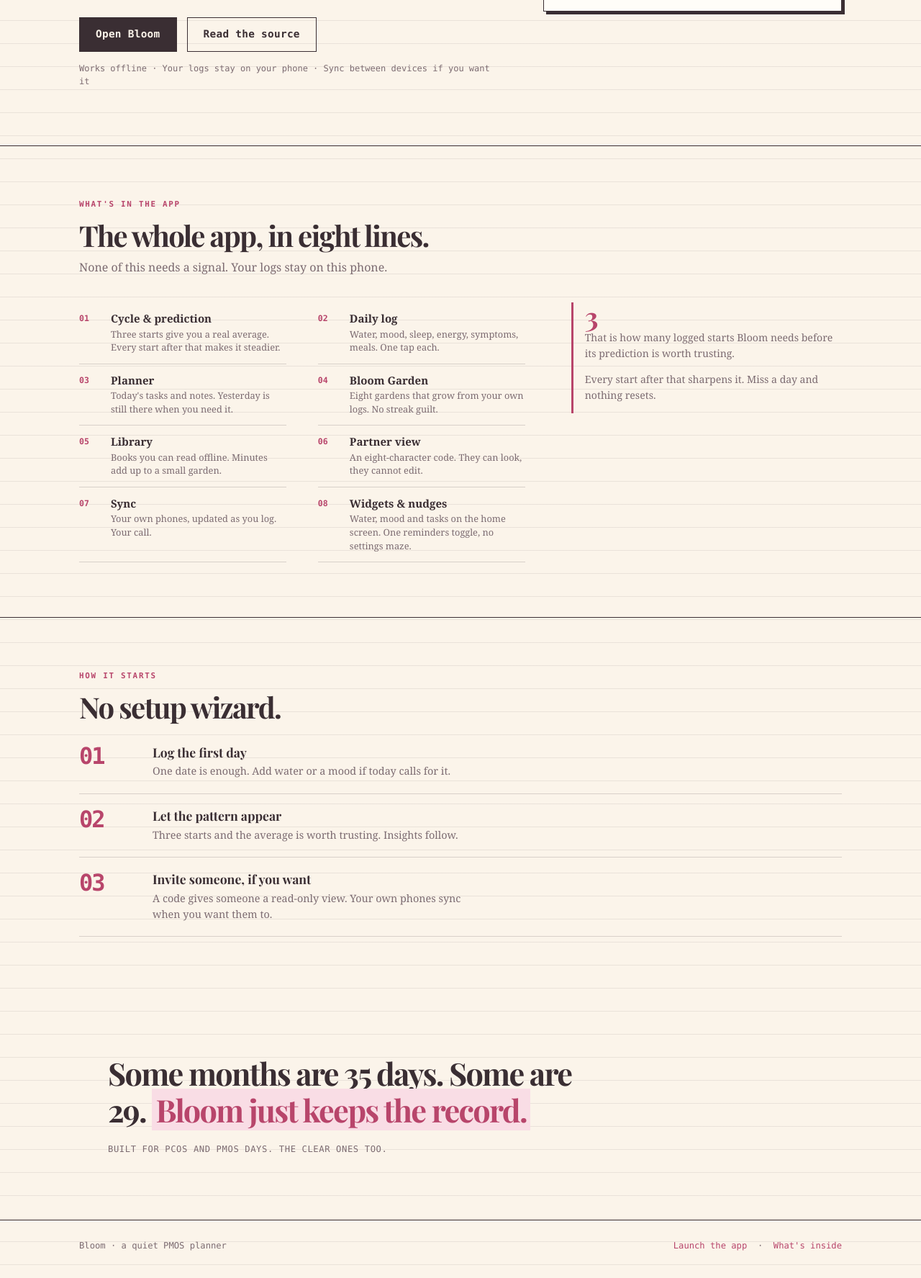
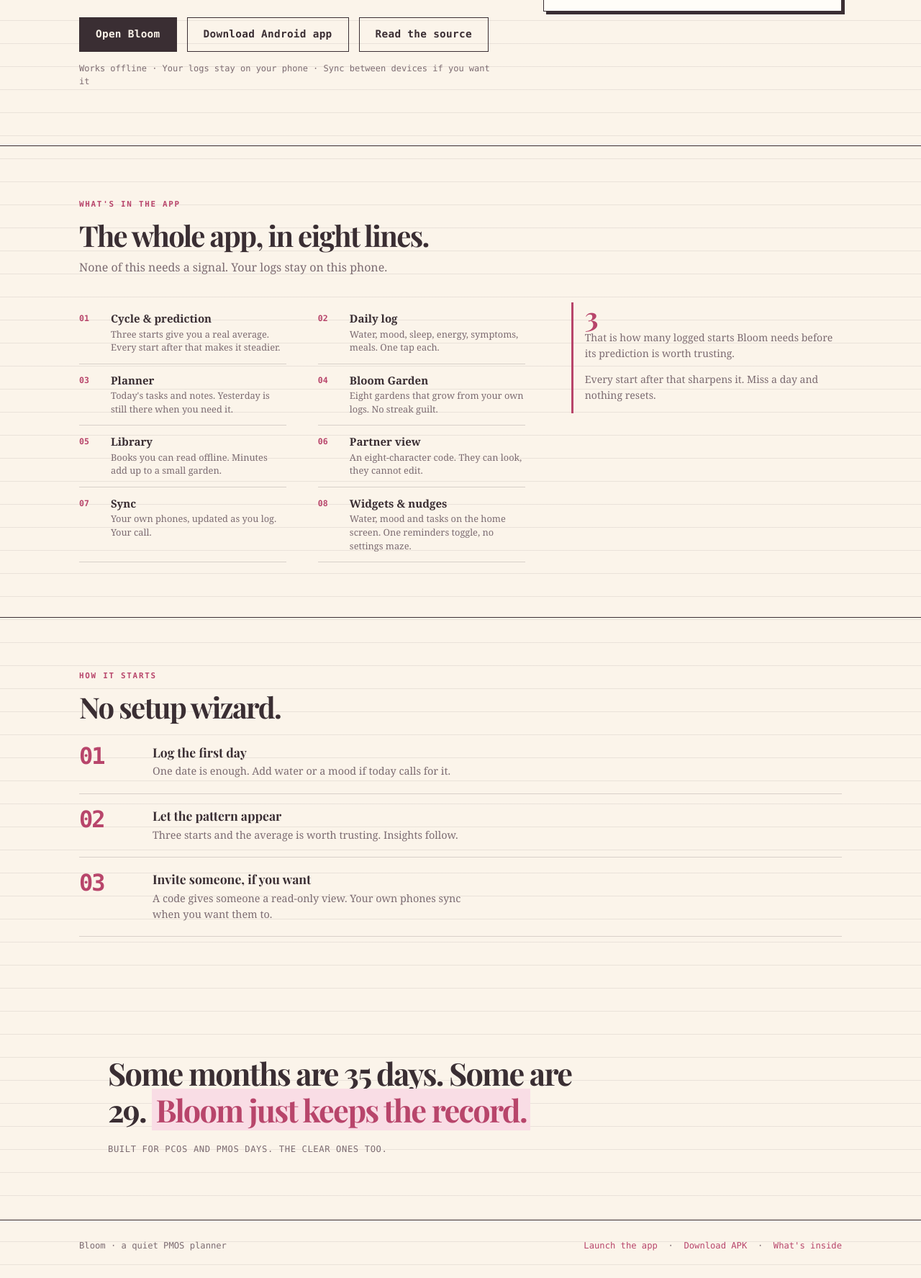
Before and after one commit to delishworks-design/delishworks-design.github.io, a plain HTML site: page landing/index.html in a window 1280 px wide. Shown: the part 547-2322 px from the top of the page at 72% size. Drawn offline with nearby package versions, Linux system fonts and the light colour scheme; a web font is replaced by a local one.

Commit message:
Restore Android APK download link on landing page

```diff
--- a/landing/index.html
+++ b/landing/index.html
@@ -109,7 +109,7 @@ footer{border-top:1px solid var(--ink);padding:26px 0 44px}
   <div class="hero-index"><div class="big-num">03</div><div class="stamp">period starts<br>to trust<br>the pattern</div></div>
   <h1>Know your cycle <em>without the scorecard.</em></h1>
   <p class="lede">Bloom works offline on your phone and learns from what you actually log. Three period starts and it stops guessing.</p>
-  <div class="actions"><a class="btn" href="/bloom/">Open Bloom</a><a class="btn plain" href="https://github.com/delishworks-design/bloom">Read the source</a></div>
+  <div class="actions"><a class="btn" href="/bloom/">Open Bloom</a><a class="btn plain" href="https://github.com/delishworks-design/bloom/releases/download/v2.1.0/bloom-2.1.0.apk">Download Android app</a><a class="btn plain" href="https://github.com/delishworks-design/bloom">Read the source</a></div>
   <p class="fine">Works offline · Your logs stay on your phone · Sync between devices if you want it</p>
  </div>
  <div class="receipt" aria-label="Example cycle card">
@@ -166,7 +166,7 @@ footer{border-top:1px solid var(--ink);padding:26px 0 44px}
 </main>
 <footer><div class="wrap foot">
  <span>Bloom · a quiet PMOS planner</span>
- <span><a href="/bloom/">Launch the app</a> &nbsp;·&nbsp; <a href="#what">What's inside</a></span>
+ <span><a href="/bloom/">Launch the app</a> &nbsp;·&nbsp; <a href="https://github.com/delishworks-design/bloom/releases/download/v2.1.0/bloom-2.1.0.apk">Download APK</a> &nbsp;·&nbsp; <a href="#what">What's inside</a></span>
 </div></footer>
 </body>
 </html>
```
